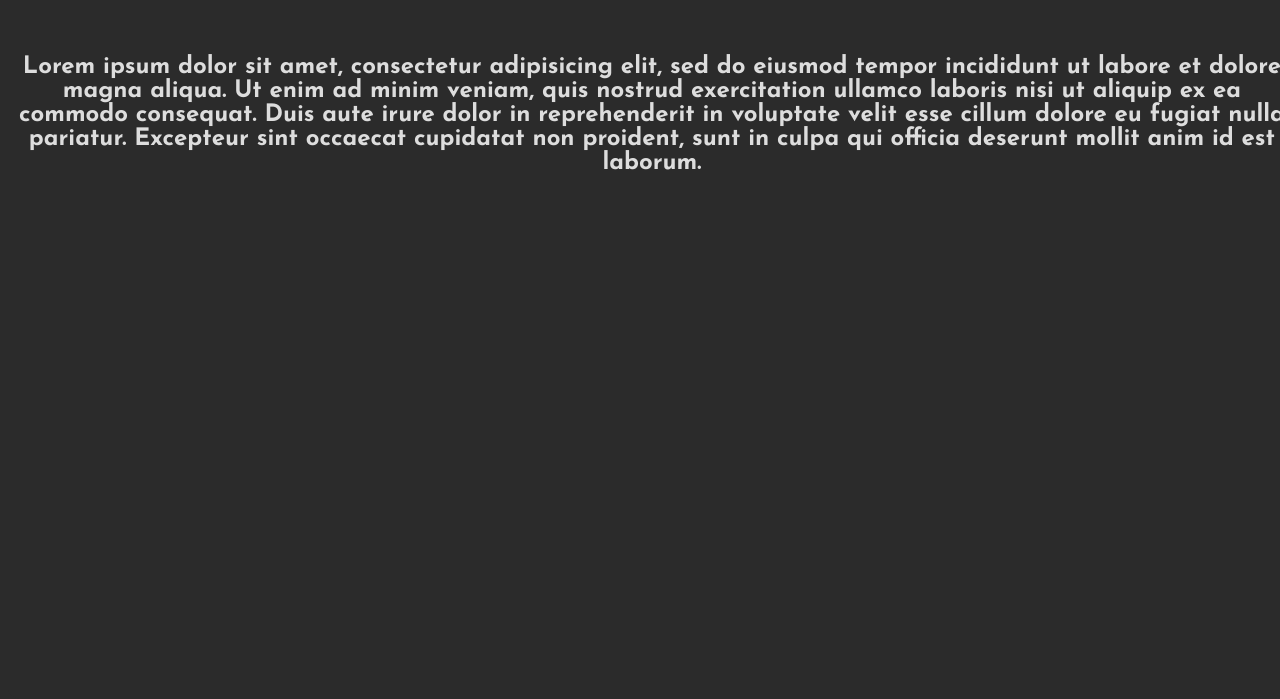
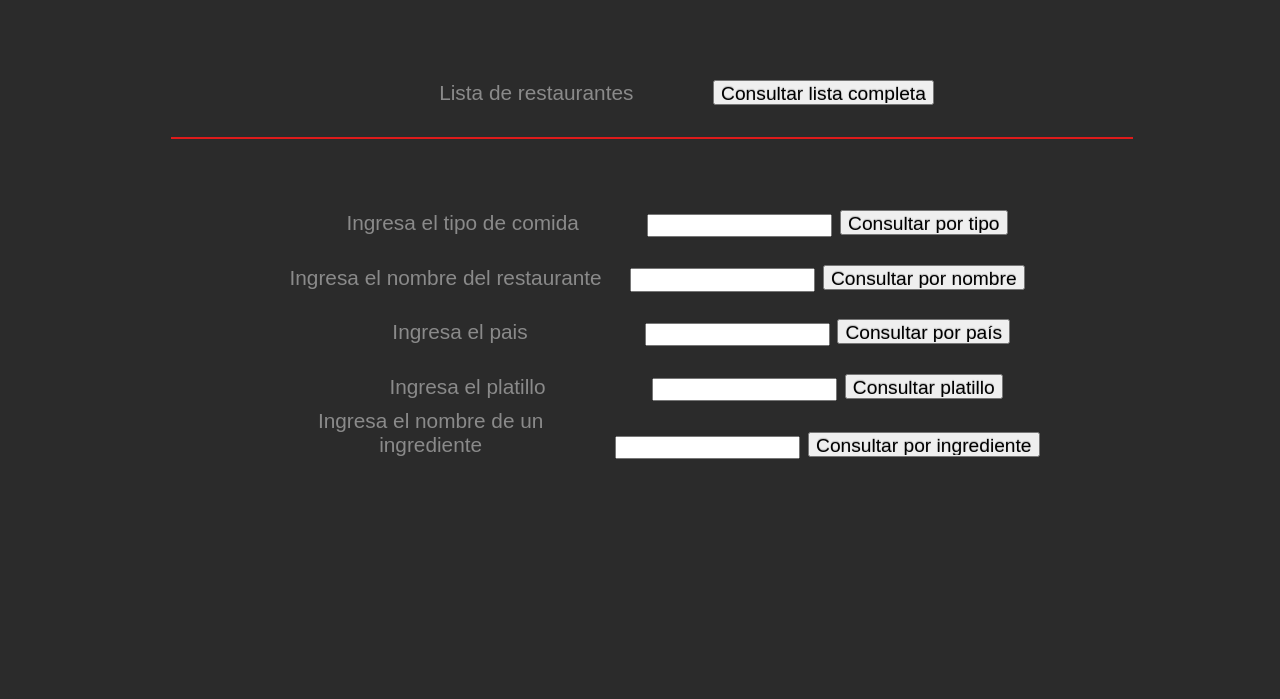
Before and after one commit to jgranados1989/RestFinder, a plain HTML site: page RESPONSIVE_DESIGN/responsive/consulta.html in a window 1280 px wide. Shown: the part 305-1004 px from the top of the page. Drawn offline with Linux system fonts and the light colour scheme; a web font is replaced by a local one.

Commit message:
Pagina consulta

```diff
--- a/RESPONSIVE_DESIGN/responsive/consulta.html
+++ b/RESPONSIVE_DESIGN/responsive/consulta.html
@@ -13,7 +13,7 @@
 		<link href="http://fonts.googleapis.com/css?family=Dancing+Script:700|EB+Garamond" rel="stylesheet" type="text/css" />
 		<link href="http://fonts.googleapis.com/css?family=Josefin+Sans:700|Amatic+SC:700" rel="stylesheet" type="text/css" />
 		<link href="http://fonts.googleapis.com/css?family=Fjalla+One|Cantarell:400,400italic,700italic,700" rel="stylesheet" type="text/css" />
-
+		<link rel="stylesheet" type="text/css" href="estilos.css">
 
 
 
@@ -31,7 +31,7 @@
 			height: 100%;
 			min-height: 100%;
 			margin: 0 auto;
-			text-align: center;
+			text-align: left;
 			font-family: monospace;
 			background-color: #2B2B2B;
 			border-radius: 0.9em;
@@ -39,10 +39,14 @@
 			box-shadow: 2em;
 
 		}
+
+		#haceConsulta{
+			text-align: center;
+		}
+
 		a{
 			text-decoration: none;
 			color: black;
-
 		}
 
 		h2{
@@ -57,13 +61,16 @@
 		}
 
 		h3{
-			font-size: 2.5em;
+			font-size: 4em;
+			font-family: 'Dancing Script', cursive;
+			margin:0;
 		}
 
 		h1{
 			font-family: 'Dancing Script', cursive;
 			font-size: 3em;
 			color: #8A8A8A;
+			text-align: center;
 		}
 
 		p{
@@ -71,7 +78,6 @@
 			font-family: 'Josefin Sans', sans-serif;
 			color: #DDDDDD;
 		}
-
 
 		li{
 			font-family: 'Cantarell', sans-serif;
@@ -103,11 +109,29 @@
 		#barraSuperior{
 			border-radius: 0.5em;
 			background-color: #F6F6F6;
-
 			text-align: center;
 
 		}
 
+		label{
+			color: #8A8A8A;
+    		display: inline-block;
+    		width: 16em;
+    		font-family: 'Cantarell', sans-serif;
+    		font-size: 1.3em;
+    		margin-right: 0.5em;
+    		margin-bottom: 0.5em;
+		}
+		input {
+  			display: inline-block;
+  			height: 1.3em;
+		}
+
+		#boton{
+			margin-top: 1em;
+			font-size: 1.2em;
+			text-shadow: 0 -1px 1px rgba(0,0,0,0.25);
+		}
 
 		</style>
 
@@ -133,24 +157,43 @@
 
 		</div>
 		<br>
-
 		<div id="contenidoPrincipal">
 
 
-			<h1>Bienvenido al sitio web de RestFinder</h1>
+			<h1>¿Qué deseas consultar?</h1>
 
 			<br>
-
-			<p>Lorem ipsum dolor sit amet, consectetur adipisicing elit, sed do eiusmod
-			tempor incididunt ut labore et dolore magna aliqua. Ut enim ad minim veniam,
-			quis nostrud exercitation ullamco laboris nisi ut aliquip ex ea commodo
-			consequat. Duis aute irure dolor in reprehenderit in voluptate velit esse
-			cillum dolore eu fugiat nulla pariatur. Excepteur sint occaecat cupidatat non
-			proident, sunt in culpa qui officia deserunt mollit anim id est laborum.</p>
-		</div>
-
-
+			<div id="haceConsulta">
+				<!-- nombre,tipoComida,ubicacion,telefono,horario   -->
+				<form action="." method="POST">
+					<br>
+					<br>
+        			<label>Lista de restaurantes</label><input id="boton" type="submit" name="my-form" value="Consultar lista completa">
+        			<br>
+					<br>
+					<HR WIDTH="75%" Color="#DE1B1B">
+					<br>
+					<br>
+        			<br>
+        			<label>Ingresa el tipo de comida</label>
+        			<input type="text" name="tipoComida" required>
+        			<input id="boton" type="submit" name="my-form" value="Consultar por tipo">
+        			<br>
+        			<label>Ingresa el nombre del restaurante</label>
+        			<input type="text" name="ubicacionrest" required>
+        			<input id="boton" type="submit" name="my-form" value="Consultar por nombre">
+        			<br>
+        			<label>Ingresa el pais</label>
+        			<input type="text" name="ubicacionrest" required>
+        			<input id="boton" type="submit" name="my-form" value="Consultar por país">
+        			<br>
+        			<label>Ingresa el platillo</label>
+        			<input type="text" name="ubicacionrest" required>
+        			<input id="boton" type="submit" name="my-form" value="Consultar platillo">
+        			<br>
+        			<label>Ingresa el nombre de un ingrediente</label>
+        			<input type="text" name="ubicacionrest" required>
+        			<input id="boton" type="submit" name="my-form" value="Consultar por ingrediente">
+			</div>
 	</body>
-
-
 </html>
```
Also changed, not shown: RESPONSIVE_DESIGN/responsive/templates/consulta.html (+32 -12 lines).
